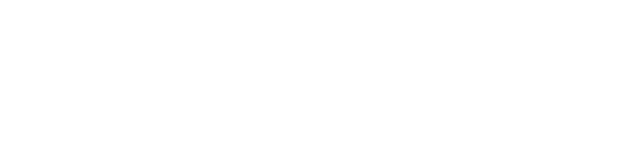
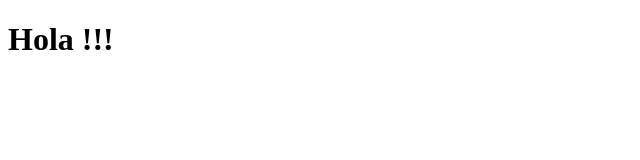
Before and after one commit to carolina-loaiza/tallerGitHub, a plain HTML site: page index.html in a window 1280 px wide. Shown: the whole page, without its empty margins (0-640 px from the left). Drawn offline with Linux system fonts and the light colour scheme.

Commit message:
Agregue h1 a body/index.html

```diff
--- a/index.html
+++ b/index.html
@@ -5,6 +5,6 @@
 	<title>Taller GitHub</title>
 </head>
 <body>
-
+	<h1>Hola !!!</h1>
 </body>
 </html>
```
